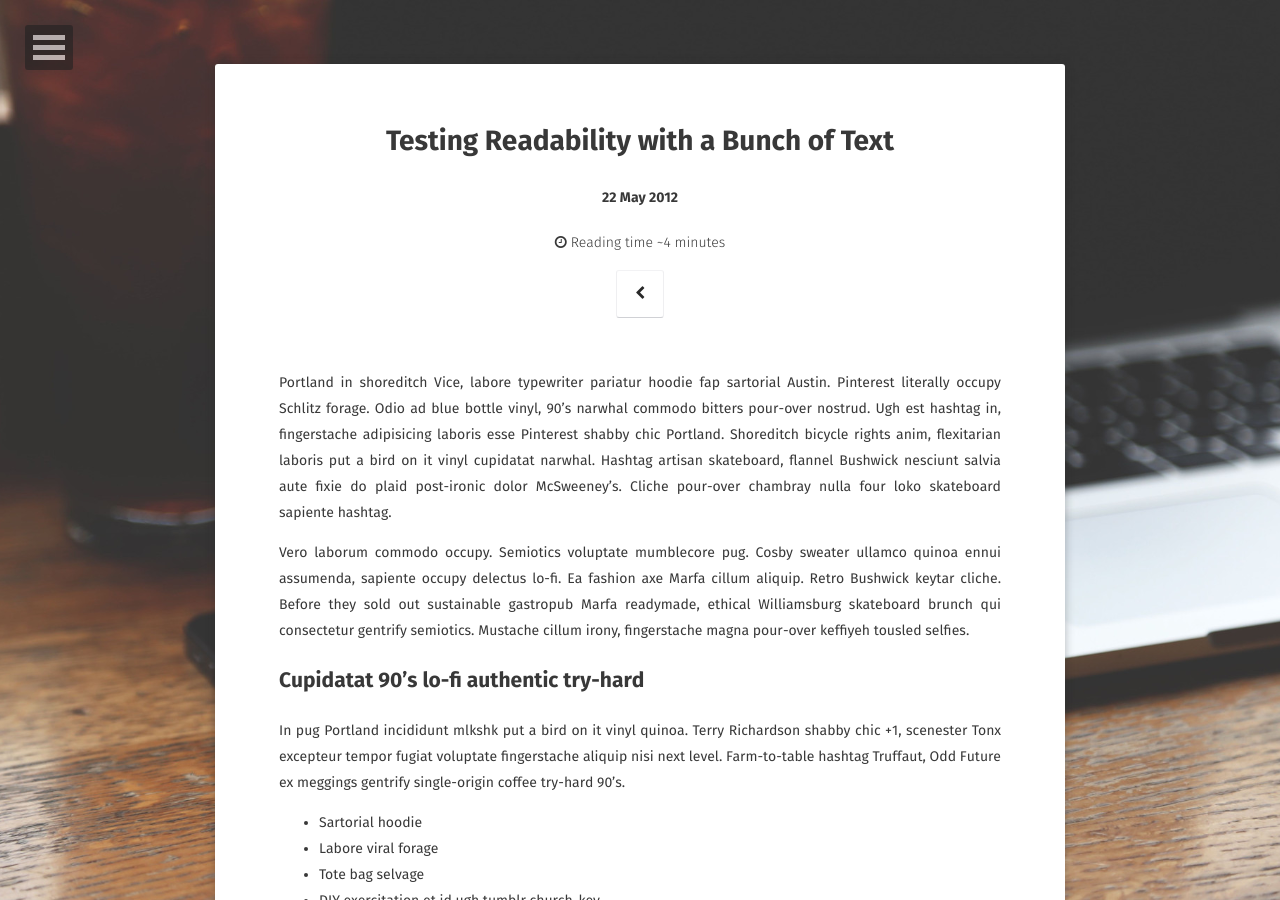
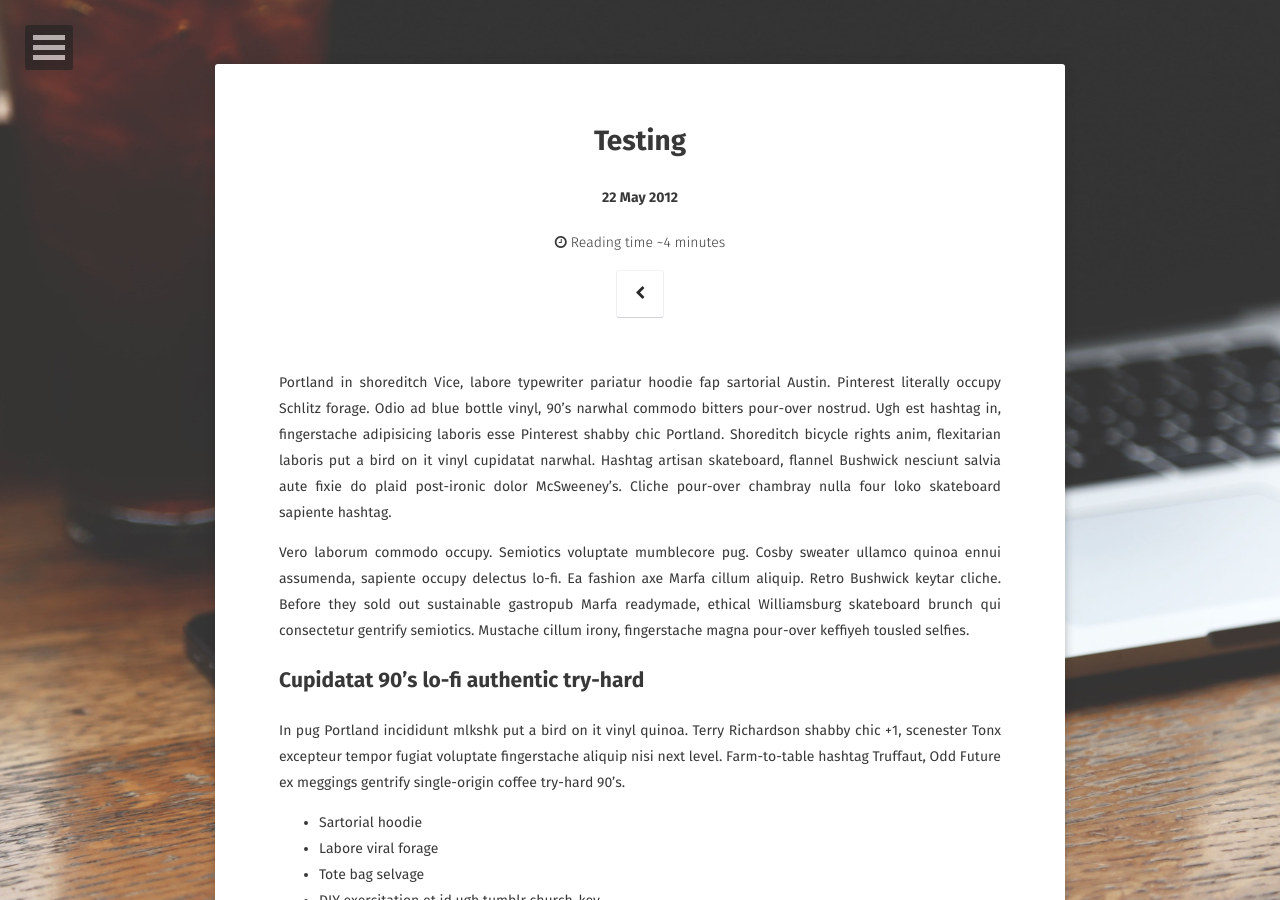
Before and after one commit to LeSmurk/CraigieDev, a Jekyll site: the page built from _posts/2012-05-22-readability-post - Copy.md, in a window 1280 px wide and 900 px high. Built offline with Jekyll 4.4.1, drawn with Linux system fonts in a browser that asks for light colours; some web fonts are replaced; comment, search, counter and statistics services are not loaded.

Commit message:
Update 2012-05-22-readability-post - Copy.md

```diff
--- a/_posts/2012-05-22-readability-post - Copy.md
+++ b/_posts/2012-05-22-readability-post - Copy.md
@@ -1,6 +1,6 @@
 ---
 layout: post
-title: "Testing Readability with a Bunch of Text"
+title: "Testing"
 date: 2012-05-22
 excerpt: "A ton of text to test readability."
 tags: [sample post, readability, test]
```
